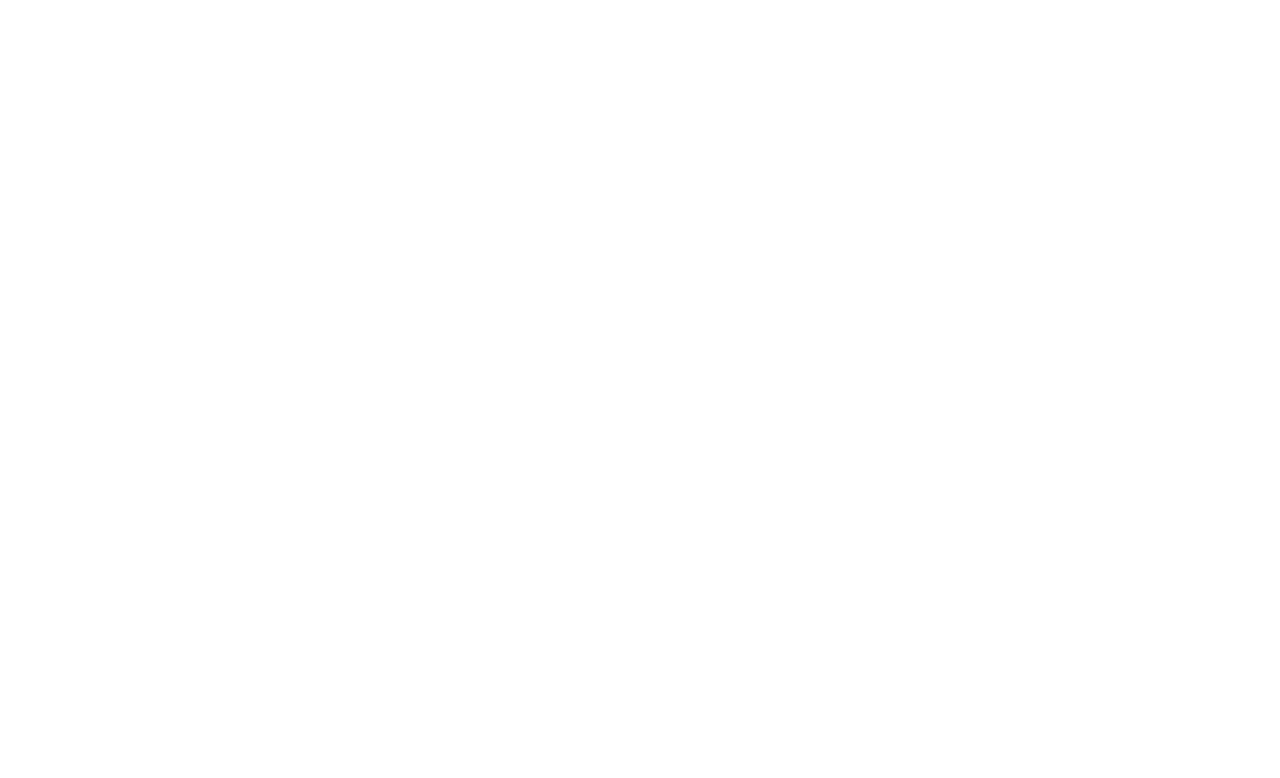
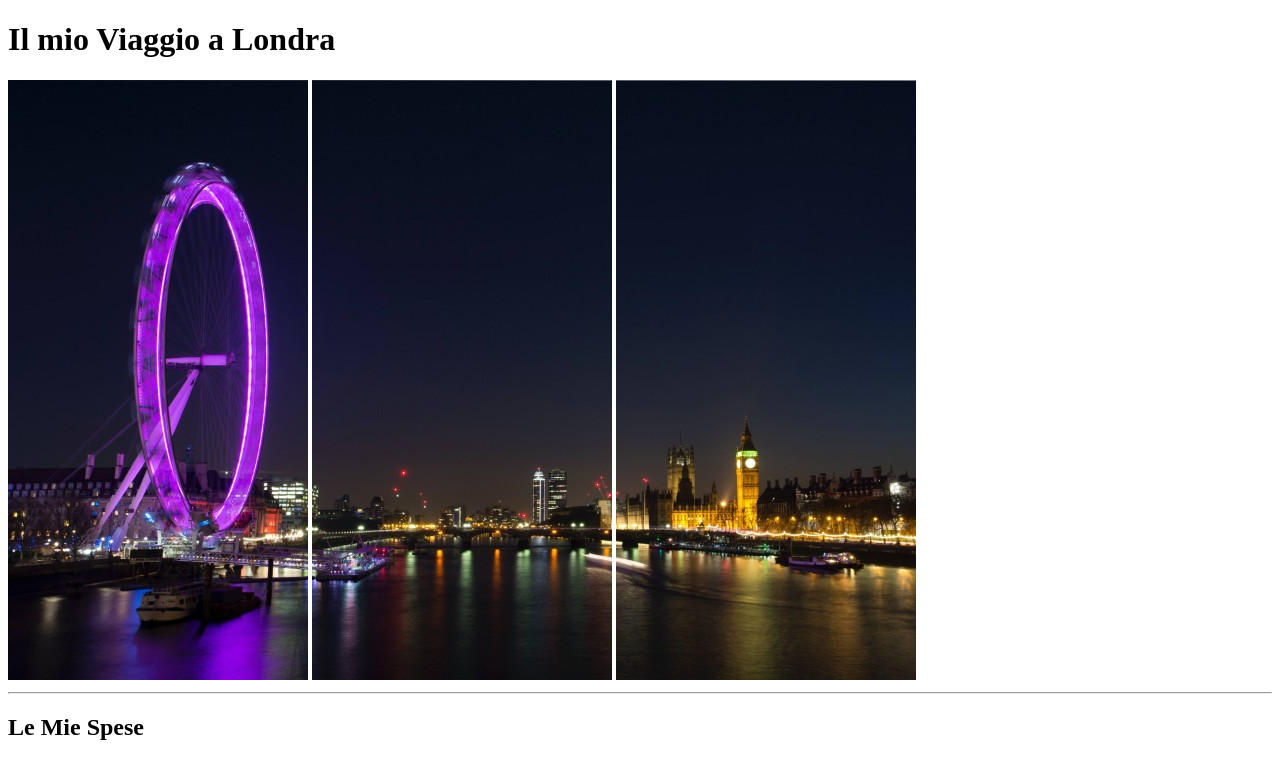
Before and after one commit to tonysanna/html-london-trip, a plain HTML site: page index.html in a window 1280 px wide. Drawn offline with Linux system fonts and the light colour scheme.

Commit message:
Creazione header

```diff
--- a/index.html
+++ b/index.html
@@ -9,14 +9,23 @@
  <body>
       <!-- inizio intestazione -->
      <header>
-
-
+         <h1>Il mio Viaggio a Londra</h1>
+         <div>
+             <img src="img/pexels-bill-emrich-230794-0.jpg" alt="Ruota panoramica">
+             <img src="img/pexels-bill-emrich-230794-1.jpg" alt="Ruota panoramica">
+             <img src="img/pexels-bill-emrich-230794-2.jpg" alt="Ruota panoramica">
+         </div>
+         <hr>
     </header>
       <!-- /inizio intestazione -->
 
       <!-- spese-cose da fare- info -->
     <main>
+        <section>
+            <h2>Le Mie Spese</h2>
 
+
+        </section>
     </main>
         <!-- /spese-cose da fare- info -->
 
```
